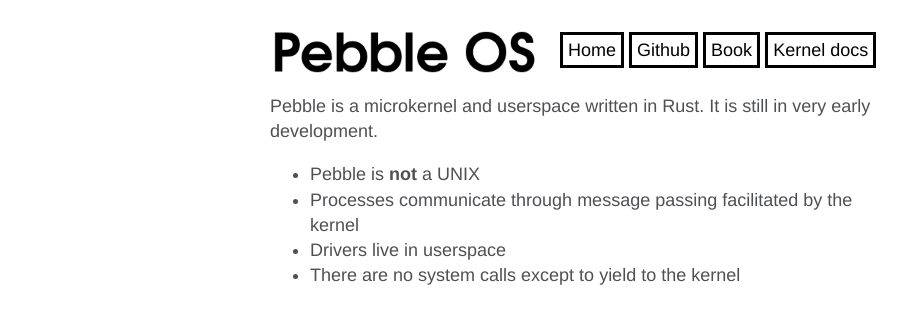
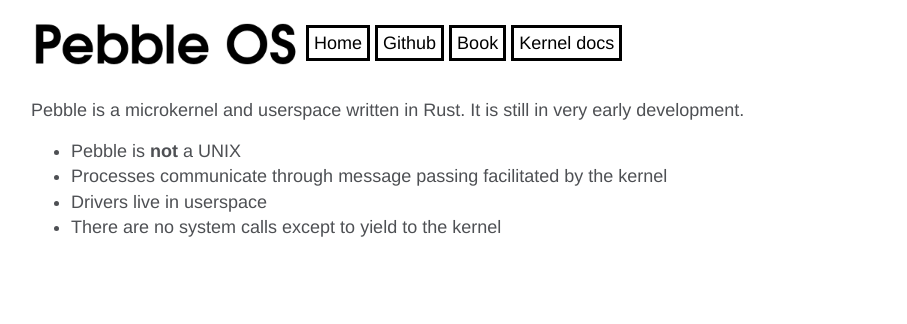
Before and after one commit to memoryruins/pebble-os.github.io, a Jekyll site: the page built from index.md, in a window 1280 px wide. Shown: the top 324 px of the page, without its empty margins (54-961 px from the left). Built offline with Jekyll 4.4.1, drawn with Linux system fonts in a browser that asks for light colours.

Commit message:
Move to bootstrap and hopefully make navbar less hacky
Should fix issues on mobile

```diff
--- a/_layouts/default.html
+++ b/_layouts/default.html
@@ -3,6 +3,7 @@
 <head>
     <title>Pebble OS</title>
 
+    <link rel="stylesheet" href="https://stackpath.bootstrapcdn.com/bootstrap/4.1.3/css/bootstrap.min.css" integrity="sha384-MCw98/SFnGE8fJT3GXwEOngsV7Zt27NXFoaoApmYm81iuXoPkFOJwJ8ERdknLPMO" crossorigin="anonymous">
     <link rel="stylesheet" href="/style.css">
 </head>
 
--- a/style.css
+++ b/style.css
@@ -1,9 +1,5 @@
 ---
 ---
-
-html {
-    font-size: 100%;
-}
 
 body {
     background: white;
@@ -11,24 +7,15 @@ body {
     color: #4e5054;
 }
 
-div.container {
-    margin: auto;
-    width: 50%;
-}
-
 div.header {
-    display: flex;
-    padding-top: 10px;
-}
-
-img.logo {
-    padding-top: 10px;
+    display: inline-block;
+    vertical-align: middle;
+    padding-top: 20px;
+    padding-bottom: 30px;
 }
 
 nav {
-    float: right;
-    padding-top: 20px;
-    padding-left: 20px;
+    display: inline-block;
 }
 
 nav a {
```
